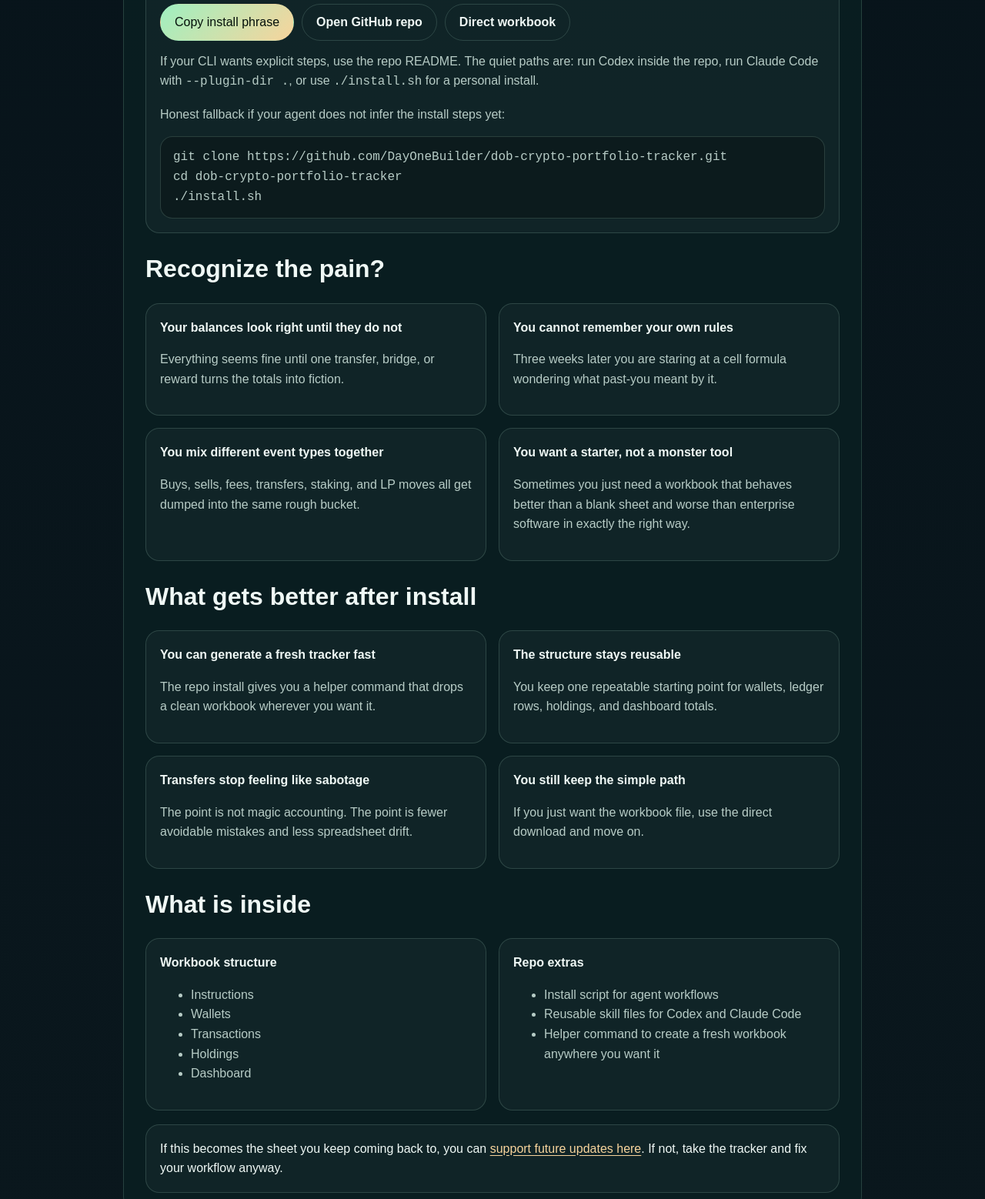
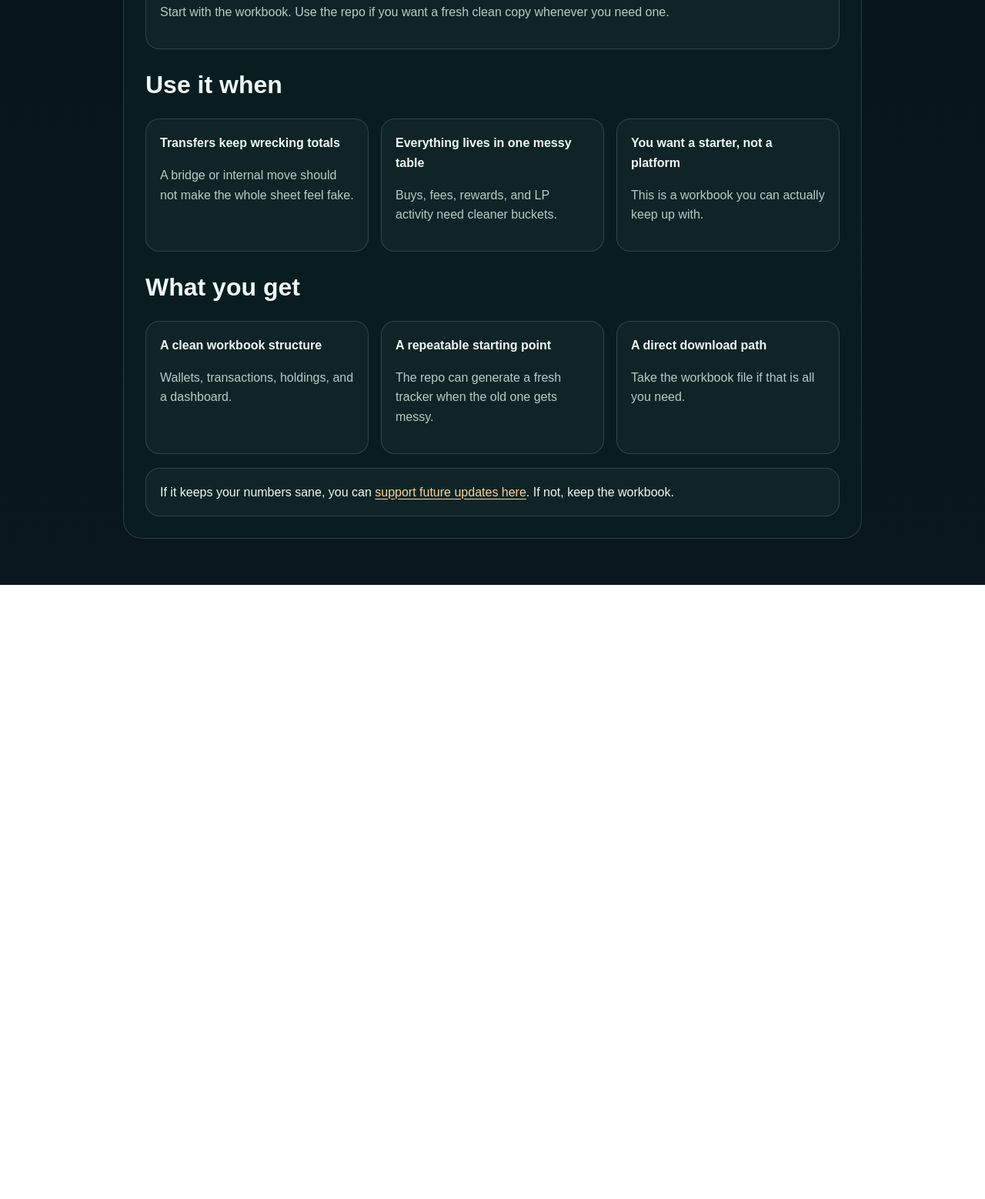
Before and after one commit to DayOneBuilder/dayonebuilder.github.io, a plain HTML site: page products/crypto-portfolio-tracker/index.html in a window 1280 px wide. Shown: the part 586-2144 px from the top of the page at 77% size. After the commit the page ends 1346 px from the top, so only its background shows below. Drawn offline with Linux system fonts and the light colour scheme.

Commit message:
Publish products/crypto-portfolio-tracker/index.html

```diff
--- a/products/crypto-portfolio-tracker/index.html
+++ b/products/crypto-portfolio-tracker/index.html
@@ -6,10 +6,7 @@
     <meta charset="utf-8" />
     <meta name="viewport" content="width=device-width, initial-scale=1" />
     <title>Crypto Portfolio Tracker | DayOneBuilder</title>
-    <meta
-      name="description"
-      content="Crypto portfolio tracker for the mess that starts after transfers, bridges, rewards, and wallet sprawl. Copy the install phrase for your agent or grab the workbook directly."
-    />
+    <meta name="description" content="Crypto portfolio tracker workbook for bridges, transfers, rewards, and wallet sprawl that keep breaking your totals." />
     <script async src="https://www.googletagmanager.com/gtag/js?id=G-KQMLYS3VVE"></script>
     <script>
       window.dataLayer = window.dataLayer || [];
@@ -33,6 +30,7 @@
       }
     </script>
     <style>
+
       :root {
         --bg: #07131a;
         --ink: #eff8f5;
@@ -41,6 +39,7 @@
         --line: rgba(191, 245, 221, 0.16);
         --mint: #9ef0c0;
         --sand: #f7d49c;
+        --acid: #d7ff64;
       }
       * { box-sizing: border-box; }
       body {
@@ -154,7 +153,7 @@
       button.cta { font: inherit; }
       .grid {
         display: grid;
-        grid-template-columns: repeat(2, minmax(0, 1fr));
+        grid-template-columns: repeat(3, minmax(0, 1fr));
         gap: 16px;
         margin-top: 18px;
       }
@@ -178,15 +177,13 @@
     <div class="wrap">
       <a class="back" href="/products/">← Back to products</a>
       <div class="panel">
+        <div class="price">Portfolio ledger</div><span class="label">Installable repo + direct workbook</span>
         <h1>Crypto Portfolio Tracker</h1>
-        <div class="price">Installable repo</div><span class="label">Direct workbook still available</span>
-        <p><strong>This is for the moment your neat little sheet collapses the second you bridge, stake, claim rewards, or move funds between wallets.</strong></p>
-        <p>
-          The tracker gives you a starting structure for wallets, transactions, holdings, fees, cost basis, and P&amp;L so you are not rebuilding the same ledger logic by hand every few weeks.
-        </p>
+        <p><strong>Track crypto without breaking your numbers.</strong></p>
+        <p>Use it when bridges, transfers, rewards, and wallet sprawl keep turning a simple sheet into fiction.</p>
 
         <div class="install-box">
-          <strong>Paste this to your agent</strong>
+          <strong>Install it</strong>
           <div class="agent-row">
             <span class="agent-pill codex"><span class="agent-mark">◎</span>Codex</span>
             <span class="agent-pill claude"><span class="agent-mark">✦</span>Claude Code</span>
@@ -195,81 +192,26 @@
           <div class="cta-row" style="margin-top: 14px;">
             <button class="cta" data-copy="Install dayonebuilder/dob-crypto-portfolio-tracker by Ben Ison." onclick="copyPhrase(this)">Copy install phrase</button>
             <a class="secondary-link" href="https://github.com/DayOneBuilder/dob-crypto-portfolio-tracker">Open GitHub repo</a>
-            <a class="ghost-button" href="/downloads/dayonebuilder-crypto-portfolio-tracker.zip">Direct workbook</a>
+            <a class="ghost-button" href="/downloads/dayonebuilder-crypto-portfolio-tracker.zip" download>Direct workbook</a>
           </div>
-          <p style="margin-top: 14px;">If your CLI wants explicit steps, use the repo README. The quiet paths are: run Codex inside the repo, run Claude Code with <code>--plugin-dir .</code>, or use <code>./install.sh</code> for a personal install.</p>
-          <p style="margin-top: 14px;">Honest fallback if your agent does not infer the install steps yet:</p>
-          <pre><code>git clone https://github.com/DayOneBuilder/dob-crypto-portfolio-tracker.git
-cd dob-crypto-portfolio-tracker
-./install.sh</code></pre>
+          <p style="margin-top: 14px;">Start with the workbook. Use the repo if you want a fresh clean copy whenever you need one.</p>
         </div>
 
-        <h2>Recognize the pain?</h2>
+        <h2>Use it when</h2>
         <div class="grid">
-          <div class="card">
-            <strong>Your balances look right until they do not</strong>
-            <p>Everything seems fine until one transfer, bridge, or reward turns the totals into fiction.</p>
-          </div>
-          <div class="card">
-            <strong>You cannot remember your own rules</strong>
-            <p>Three weeks later you are staring at a cell formula wondering what past-you meant by it.</p>
-          </div>
-          <div class="card">
-            <strong>You mix different event types together</strong>
-            <p>Buys, sells, fees, transfers, staking, and LP moves all get dumped into the same rough bucket.</p>
-          </div>
-          <div class="card">
-            <strong>You want a starter, not a monster tool</strong>
-            <p>Sometimes you just need a workbook that behaves better than a blank sheet and worse than enterprise software in exactly the right way.</p>
-          </div>
+          <div class="card"><strong>Transfers keep wrecking totals</strong><p>A bridge or internal move should not make the whole sheet feel fake.</p></div>
+          <div class="card"><strong>Everything lives in one messy table</strong><p>Buys, fees, rewards, and LP activity need cleaner buckets.</p></div>
+          <div class="card"><strong>You want a starter, not a platform</strong><p>This is a workbook you can actually keep up with.</p></div>
         </div>
 
-        <h2>What gets better after install</h2>
+        <h2>What you get</h2>
         <div class="grid">
-          <div class="card">
-            <strong>You can generate a fresh tracker fast</strong>
-            <p>The repo install gives you a helper command that drops a clean workbook wherever you want it.</p>
-          </div>
-          <div class="card">
-            <strong>The structure stays reusable</strong>
-            <p>You keep one repeatable starting point for wallets, ledger rows, holdings, and dashboard totals.</p>
-          </div>
-          <div class="card">
-            <strong>Transfers stop feeling like sabotage</strong>
-            <p>The point is not magic accounting. The point is fewer avoidable mistakes and less spreadsheet drift.</p>
-          </div>
-          <div class="card">
-            <strong>You still keep the simple path</strong>
-            <p>If you just want the workbook file, use the direct download and move on.</p>
-          </div>
+          <div class="card"><strong>A clean workbook structure</strong><p>Wallets, transactions, holdings, and a dashboard.</p></div>
+          <div class="card"><strong>A repeatable starting point</strong><p>The repo can generate a fresh tracker when the old one gets messy.</p></div>
+          <div class="card"><strong>A direct download path</strong><p>Take the workbook file if that is all you need.</p></div>
         </div>
 
-        <h2>What is inside</h2>
-        <div class="grid">
-          <div class="card">
-            <strong>Workbook structure</strong>
-            <ul>
-              <li>Instructions</li>
-              <li>Wallets</li>
-              <li>Transactions</li>
-              <li>Holdings</li>
-              <li>Dashboard</li>
-            </ul>
-          </div>
-          <div class="card">
-            <strong>Repo extras</strong>
-            <ul>
-              <li>Install script for agent workflows</li>
-              <li>Reusable skill files for Codex and Claude Code</li>
-              <li>Helper command to create a fresh workbook anywhere you want it</li>
-            </ul>
-          </div>
-        </div>
-
-        <div class="note">
-          If this becomes the sheet you keep coming back to, you can <a class="soft-link" href="https://checkout.dayonebuilder.online/donate/crypto-portfolio-tracker">support future updates here</a>.
-          If not, take the tracker and fix your workflow anyway.
-        </div>
+        <div class="note">If it keeps your numbers sane, you can <a class="soft-link" href="https://checkout.dayonebuilder.online/donate/crypto-portfolio-tracker">support future updates here</a>. If not, keep the workbook.</div>
       </div>
     </div>
   </body>
```
